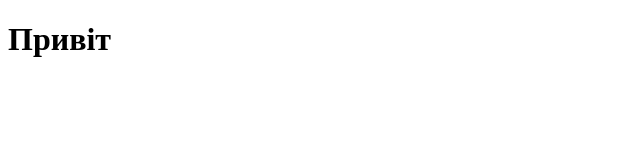
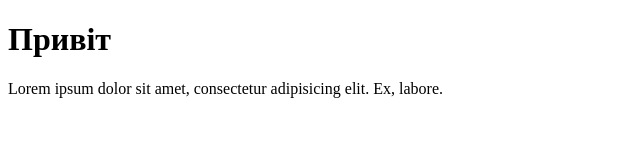
Before and after one commit to EvgenS-it/Tutorial, a plain HTML site: page index.html in a window 1280 px wide. Shown: the whole page, without its empty margins (0-640 px from the left). Drawn offline with Linux system fonts and the light colour scheme.

Commit message:
add prettier file

```diff
--- a/index.html
+++ b/index.html
@@ -7,5 +7,6 @@
   </head>
   <body>
     <h1>Привіт</h1>
+    <p>Lorem ipsum dolor sit amet, consectetur adipisicing elit. Ex, labore.</p>
   </body>
 </html>
```
Also changed, not shown: .prettierrc.json (added).
